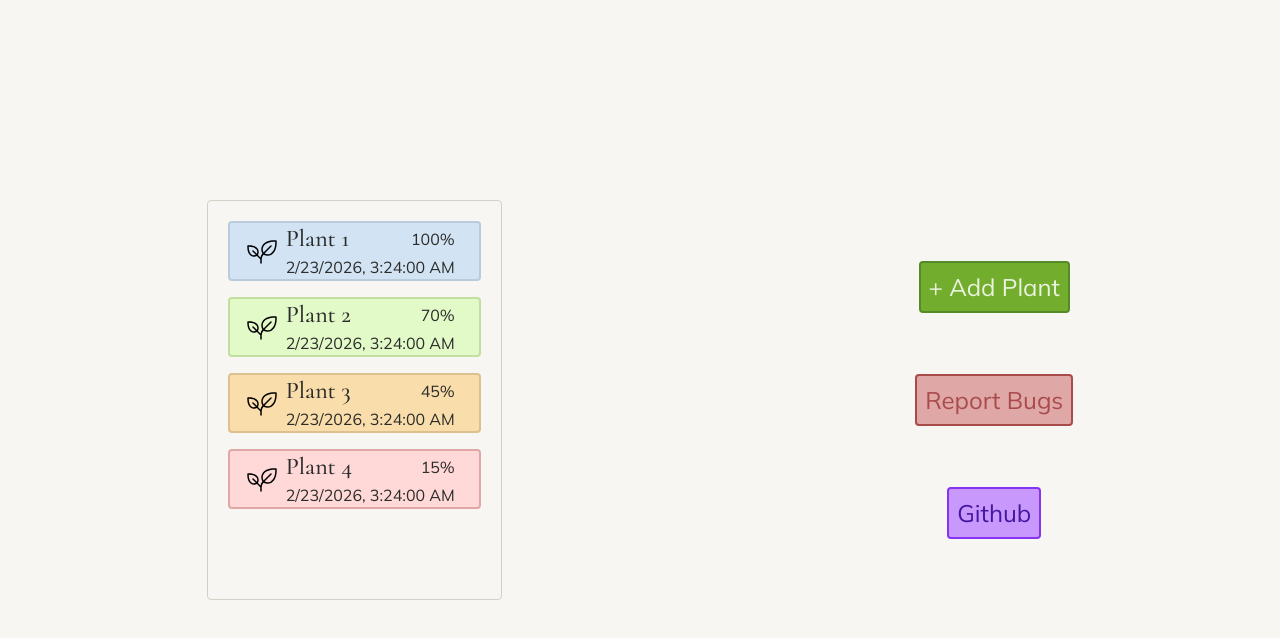
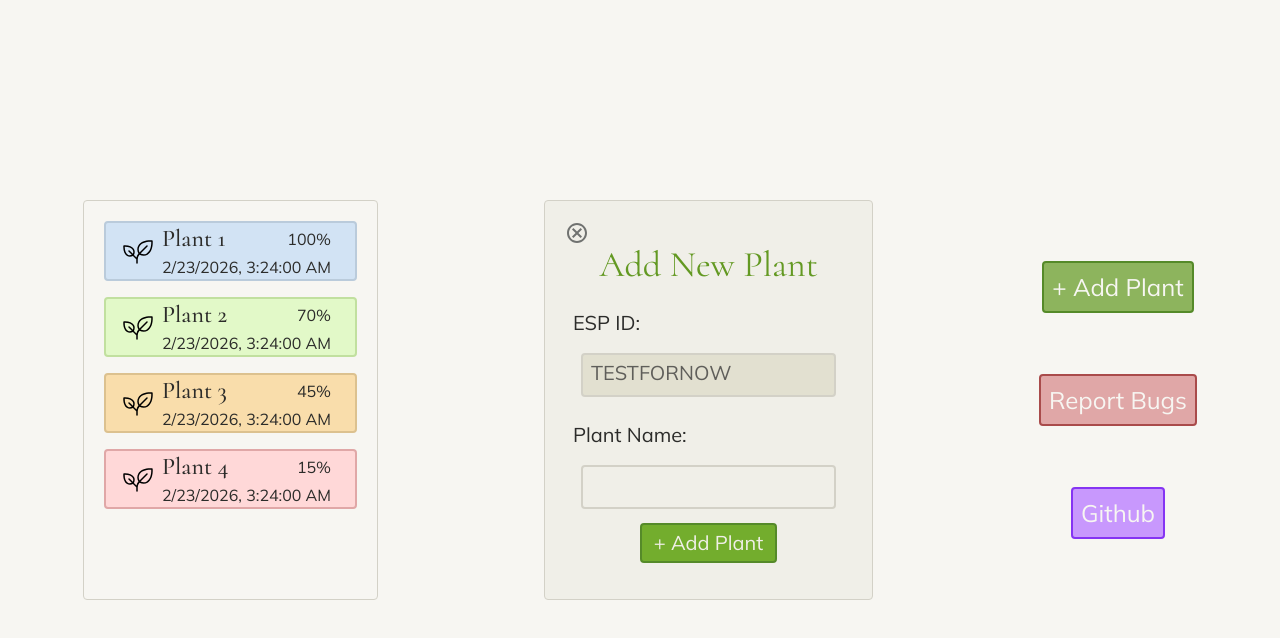
Before and after one commit to DrIgris/esplantcare, a Next.js app: page /home in a window 1280 px wide. Both pictures are taken after a click on the button "+ Add Plant". Shown: the top 638 px of the page. Built offline with nearby package versions, Linux system fonts and the light colour scheme.

Commit message:
Updated Modal and button design

```diff
--- a/app/globals.css
+++ b/app/globals.css
@@ -6,6 +6,7 @@
 
   --color-background: #F7F6F2;
   --color-panel: #F0EFE8;
+  --color-panel-dark: #E2E0D0;
   --color-special-panel: #EAF3DE;
 
   --color-text-title: #639922;
@@ -17,10 +18,13 @@
   --color-border: #D3D1C7;
 
   --color-button-primary: #73AD2D;
+  --color-button-primary-desaturated: #8DB45D;
   --color-button-secondary: #558A29;
   --color-button-git: #C898FD;
   --color-git-border: #8534F3;
 
+  --color-cancel-button: #707270;
+  --color-cancel-button-hover: #383938;
 
   --color-opacit-text: rgba(95, 94, 90, 0.6);
 
--- a/app/home/addButton.tsx
+++ b/app/home/addButton.tsx
@@ -1,5 +1,5 @@
-export default function AddButton() {
+export default function AddButton({ setVisible }: {setVisible: (v: boolean) => void}) {
   return (
-   <button className="bg-button-primary w-fit p-2 border-2 font-body border-button-secondary text-2xl text-special-panel rounded hover:bg-button-secondary active:translate-y-1 active:translate-x-1">+ Add Plant</button>
+   <button onClick={() => setVisible(true)} className="cursor-pointer bg-button-primary-desaturated w-fit p-2 border-2 font-body border-button-secondary text-2xl text-background rounded hover:bg-button-secondary active:translate-y-1 active:translate-x-1">+ Add Plant</button>
   );
 }
--- /dev/null
+++ b/app/home/addModal.tsx
@@ -0,0 +1,79 @@
+'use client'
+
+import { useState } from "react";
+import ModalButton from "./modalButton";
+import { MdOutlineCancel } from "react-icons/md";
+import { plant } from "@/types/plantItem";
+
+export default function AddModal({ setVisible }: { setVisible: (v: boolean) => void}) {
+    const [name, setName] = useState('');
+    const [type, setType] = useState('');
+    const [soil, setSoil] = useState('');
+    const [pot, setPot] = useState('');
+
+    const handleSubmit = () => {
+       const data = {
+            name: name,
+            type: type,
+            soil: soil,
+            pot: pot,
+       };
+
+    //    Call api
+       setVisible(false);
+    };
+
+
+    return (
+        <div className="flex flex-col items-center justify-evenly h-full w-full font-body text-text-primary pl-1 pr-1">
+            <div onClick={() => setVisible(false)} className="w-full mt-1 ml-0 cursor-pointer">
+                <MdOutlineCancel className="text-cancel-button hover:text-cancel-button-hover"  size="1.5em"/>
+            </div>
+            <span className="text-text-title font-heading text-center text-4xl mt-0 mb-4">
+                Add New Plant
+            </span>
+            <div className="flex flex-col overflow-y-scroll">
+                <div className="flex flex-col">
+                    <label className="mt-2 ml-2 text-xl">
+                        ESP ID:
+                    </label>
+                    <input disabled type="text" value="TESTFORNOW" className="m-4 text-text-secondary text-xl pt-1 pb-2 px-2 align-middle font-body border-2 border-border bg-panel-dark rounded"/>
+                </div>
+                <div className="flex flex-col">
+                    <label className="mt-2 ml-2 text-xl">
+                        Plant Name:
+                    </label>
+                    <input type="text" value={name} onChange={(e) => setName(e.target.value)} maxLength={16} className="m-4 mb-6 text-text-secondary text-xl pt-1 pb-2 px-2 align-middle font-body border-2 border-border bg-panel rounded"/>
+                </div>
+                <div className="flex flex-col">
+                    <label className="mt-2 ml-2 text-xl">
+                        Plant Type:
+                    </label>
+                    <input type="text" value={type} onChange={(e) => setType(e.target.value)} maxLength={16} className="m-4 mb-6 text-text-secondary text-xl pt-1 pb-2 px-2 align-middle font-body border-2 border-border bg-panel rounded"/>
+                </div>
+                <div className="flex flex-col">
+                    <label className="mt-2 ml-2 text-xl">
+                        Soil Type:
+                    </label>
+                    <input type="text" value={soil} onChange={(e) => setSoil(e.target.value)} maxLength={16} className="m-4 mb-6 text-text-secondary text-xl pt-1 pb-2 px-2 align-middle font-body border-2 border-border bg-panel rounded"/>
+                </div>
+                <div className="flex flex-col">
+                    <label className="mt-2 ml-2 text-xl">
+                        Pot Type:
+                    </label>
+                    <input type="text" value={pot} onChange={(e) => setPot(e.target.value)} maxLength={16} className="m-4 mb-6 text-text-secondary text-xl pt-1 pb-2 px-2 align-middle font-body border-2 border-border bg-panel rounded"/>
+                </div>
+            </div>
+
+            <ModalButton onClick={handleSubmit}/>
+
+
+            {/* ESP ID (automatic creation from db so no overlapping)*/}
+            {/* Plant name */}
+            {/* Plant Type */}
+            {/* Soil Type */}
+            {/* Pot Type */}
+
+        </div>
+    );
+}
--- a/app/home/bugButton.tsx
+++ b/app/home/bugButton.tsx
@@ -1,5 +1,5 @@
 export default function BugButton() {
   return (
-   <button className=" border-text-important bg-moisture-danger-b w-fit p-2 border-2 font-body text-2xl text-text-important rounded hover:bg-text-important hover:text-moisture-danger-b active:translate-y-1 active:translate-x-1">Report Bugs</button>
+   <button className="cursor-pointer border-text-important bg-moisture-danger-b w-fit p-2 border-2 font-body text-2xl text-background rounded hover:bg-text-important active:translate-y-1 active:translate-x-1">Report Bugs</button>
   );
 }
--- a/app/home/gitButton.tsx
+++ b/app/home/gitButton.tsx
@@ -10,6 +10,6 @@ export default function GitButton() {
   }
 
   return (
-    <button onClick={onClick} className="bg-button-git w-fit p-2 border-2 font-body border-git-border text-2xl text-text-git rounded transform hover:bg-git-border hover:text-button-git active:translate-y-1 active:translate-x-1">Github</button>
+    <button onClick={onClick} className="cursor-pointer bg-button-git w-fit p-2 border-2 font-body border-git-border text-2xl text-background rounded transform hover:bg-git-border active:translate-y-1 active:translate-x-1">Github</button>
   );
 }
--- /dev/null
+++ b/app/home/modalButton.tsx
@@ -0,0 +1,5 @@
+export default function ModalButton({ onClick }: {onClick: () => void}) {
+  return (
+   <button onClick={onClick} className="bg-button-primary mb-5 w-fit pt-1 pb-1 pl-3 pr-3 border-2 font-body border-button-secondary text-xl text-panel rounded hover:bg-button-secondary active:translate-y-1">+ Add Plant</button>
+  );
+}
--- a/app/home/page.tsx
+++ b/app/home/page.tsx
@@ -1,30 +1,57 @@
-
+'use client'
 
 import { plant } from "@/types/plantItem";
 import AddButton from "./addButton";
 import BugButton from "./bugButton";
 import GitButton from "./gitButton";
 import PlantCard from "./plantCard";
+import AddModal from "./addModal";
+import { useState } from "react";
 
 export default function Home() {
 
   const plants: plant[] = [
-    {id: "1", espID: "1", name: "Plant 1", moisturePerc: 100, lastTimeMeasured: new Date("2026-02-23T03:24:00")},
-    {id: "2", espID: "2", name: "Plant 2", moisturePerc: 70, lastTimeMeasured: new Date("2026-02-23T03:24:00")},
-    {id: "3", espID: "3", name: "Plant 3", moisturePerc: 45, lastTimeMeasured: new Date("2026-02-23T03:24:00")},
-    {id: "4", espID: "4", name: "Plant 4", moisturePerc: 15, lastTimeMeasured: new Date("2026-02-23T03:24:00")},
+    {
+      id: "1", espID: "1", name: "Plant 1", moisturePerc: 100, lastTimeMeasured: new Date("2026-02-23T03:24:00"),
+      type: "",
+      soil: "",
+      pot: ""
+    },
+    {
+      id: "2", espID: "2", name: "Plant 2", moisturePerc: 70, lastTimeMeasured: new Date("2026-02-23T03:24:00"),
+      type: "",
+      soil: "",
+      pot: ""
+    },
+    {
+      id: "3", espID: "3", name: "Plant 3", moisturePerc: 45, lastTimeMeasured: new Date("2026-02-23T03:24:00"),
+      type: "",
+      soil: "",
+      pot: ""
+    },
+    {
+      id: "4", espID: "4", name: "Plant 4", moisturePerc: 15, lastTimeMeasured: new Date("2026-02-23T03:24:00"),
+      type: "",
+      soil: "",
+      pot: ""
+    },
   ];
 
+  const [addVisible, setAddVisible] = useState(false);
+  const addButton = () => setAddVisible(!addVisible);
 
   return (
-    <div className="flex flex-row h-screen w-screen items-center justify-around bg-background">
+    <div className="flex lg:flex-row lg:mt-0 flex-col overflow-scroll mt-5 h-screen w-screen items-center justify-evenly lg:justify-around bg-background">
       <div id="plant-div" className="flex flex-col border-1 rounded border-border overflow-scroll h-1/2 w-fit p-3">
         {plants.map((plant) => (
           <PlantCard key={plant.id} plant={plant}/>
         ))}
       </div>
+      <div className={addVisible ? "w-fit p-4 h-1/2 bg-panel border-1 lg:mt-0 mt-8 rounded border-border" : "hidden"}>
+        <AddModal setVisible={setAddVisible}/>
+      </div>
       <div id="buttons-div" className="flex flex-col items-center w-fit h-1/2 justify-evenly">
-        <AddButton />
+        <AddButton setVisible={setAddVisible} />
         <BugButton />
         <GitButton />
       </div>
--- a/app/home/plantCard.tsx
+++ b/app/home/plantCard.tsx
@@ -11,7 +11,7 @@ export default function PlantCard({plant}: {plant: plant}) {
         "bg-moisture-danger border-moisture-danger-b" : plant.moisturePerc < 25,
     })}>
         <PiPlantLight size="2em"/>
-        <div className="flex flex-col ml-2 mr-2">
+        <div className="cursor-pointer flex flex-col ml-2 mr-2">
             <div className="flex flex-row items-center justify-between">
                 <span className="font-heading text-2xl font-medium text-text-primary">{plant.name}</span>
                 <span className="text-text-primary font-body">{plant.moisturePerc}%</span>
--- a/app/login/passField.tsx
+++ b/app/login/passField.tsx
@@ -1,3 +1,4 @@
+/* eslint-disable react-hooks/refs */
 'use client';
 
 import { autoPlacement, autoUpdate, offset, useFloating } from '@floating-ui/react-dom';
@@ -23,15 +24,13 @@ export default function PassField({ password, setPassword}: props) {
         middleware: [offset(8), autoPlacement({allowedPlacements: ['bottom', 'left']},)],
     });
 
-
     return(
         <div id='passfield' className='flex flex-col'>
             <label className="font-body text-text-secondary mt-4">
             Password
             </label>
             <input type="password" ref={refs.setReference} onFocus={() => setFocused(true)} onBlur={() => setFocused(false)} name="password" value={password} onChange={(e) => setPassword(e.target.value)} required placeholder="••••••••" className="text-text-secondary  pt-1 pb-2 px-2 align-middle font-body border-2 border-border bg-panel rounded-lg" />
-            {focused && (
-            <div className='border-2 border-border rounded-2xl bg-panel px-1' style={floatingStyles} ref={refs.setFloating}>
+            <div className='border-2 border-border rounded-2xl bg-panel px-1' style={{...floatingStyles, visibility: focused ? 'visible' : 'hidden'}} ref={refs.setFloating}>
                 {criteria.map(({ id, label, test }) => {
                     const passed = test(password)
                     return (
@@ -44,7 +43,6 @@ export default function PassField({ password, setPassword}: props) {
                     )
                 })}
             </div>
-            )}
         </div>
     );
 }
--- a/package.json
+++ b/package.json
@@ -12,6 +12,7 @@
     "@floating-ui/react": "^0.27.19",
     "@floating-ui/react-dom": "^2.1.8",
     "clsx": "^2.1.1",
+    "lucide-react": "^1.17.0",
     "next": "16.2.4",
     "react": "19.2.5",
     "react-dom": "19.2.5",
--- a/types/plantItem.ts
+++ b/types/plantItem.ts
@@ -2,6 +2,9 @@ export type plant = {
     id: string,
     espID: string,
     name: string,
+    type: string,
+    soil: string,
+    pot: string,
     moisturePerc: number,
     lastTimeMeasured: Date,
 };
```
Also changed, not shown: 1 other file (tests, documents, lock files or other folders).
